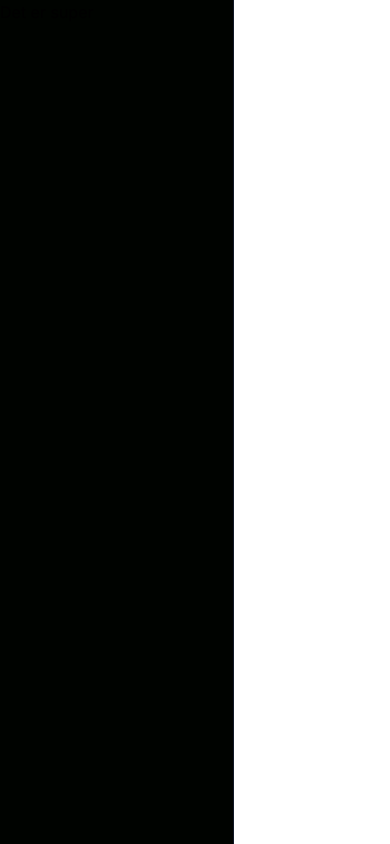
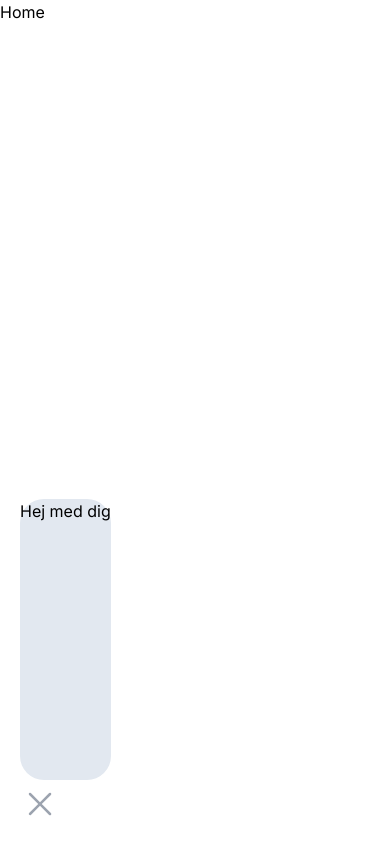
Before and after one commit to Cyrkryta/personal-website, a Next.js app: page / in a window 390 px wide. Both pictures are taken after a click on the element 44 px from the left and 800 px from the top of the page. Built offline with nearby package versions, Linux system fonts and the light colour scheme.

Commit message:
Mobile nav continued

```diff
--- a/src/app/components/navbar.tsx
+++ b/src/app/components/navbar.tsx
@@ -42,19 +42,18 @@ const Navbar = () => {
                     )}
                 </ul>
             </div>
+
             {/* Mobile/Tablet Navigation */}
             {/* Menu open close click event */}
-            <div onClick={handleNav} className='block fixed bottom-5 left-5 lg:hidden bottom items-center justify-between mx-auto'>
-                {nav ? <XMarkIcon className='h-12 w-12 p-1 text-gray-400 hover:text-gray-600 cursor-pointer' /> : <Bars4Icon className='h-12 w-12 p-1 text-gray-400 hover:text-gray-600 cursor-pointer'/>}
+            <div onClick={handleNav} className='block fixed bottom-5 left-5 lg:hidden'>
+                {nav ? <XMarkIcon className='h-10 w-10 text-gray-400 hover:text-gray-600 cursor-pointer' /> : <Bars4Icon className='h-10 w-10 p-1 text-gray-400 hover:text-gray-600 cursor-pointer'/>}
             </div>
-            {/*  */}
+            {/* Open menu */}
             <ul
-            className={
-            nav
-                ? 'fixed md:hidden bottom-8 left-0 top-0 w-[60%] h-full border-r border-r-gray-900 bg-[#000300] ease-in-out duration-500'
-                : 'ease-in-out w-[60%] duration-500 fixed bottom-8 left-[-100%]'
-            }>
-                <li>Det er super</li>
+            className={nav
+                ? 'block fixed left-5 bottom-16 lg:hidden h-1/3 rounded-3xl bg-slate-200 ease-in-out duration-500'
+                : 'ease-in-out duration-500 fixed hidden origin-bottom-left'}>
+                    <li>Hej med dig</li>
             </ul>
         </>
     );
```
